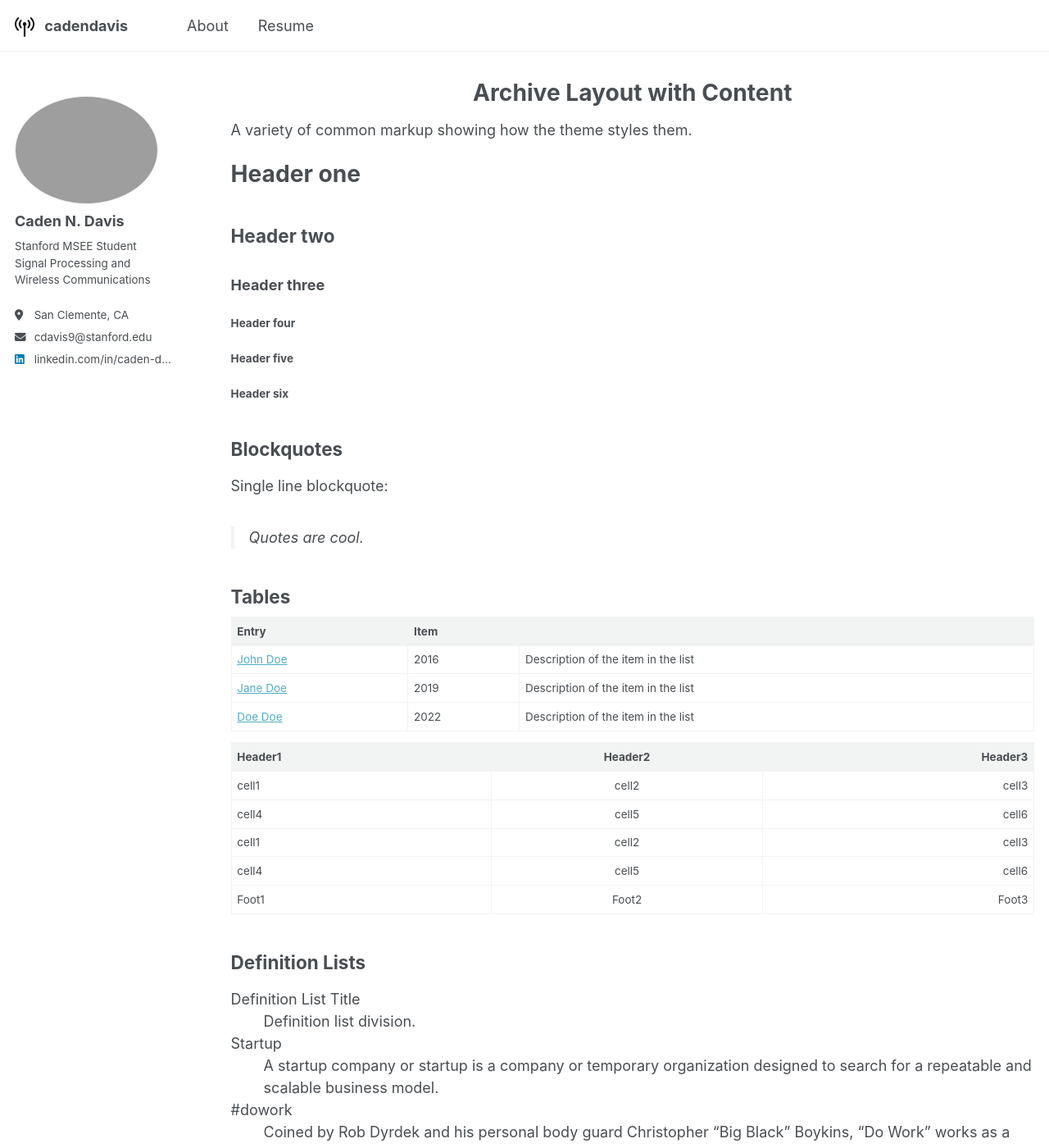
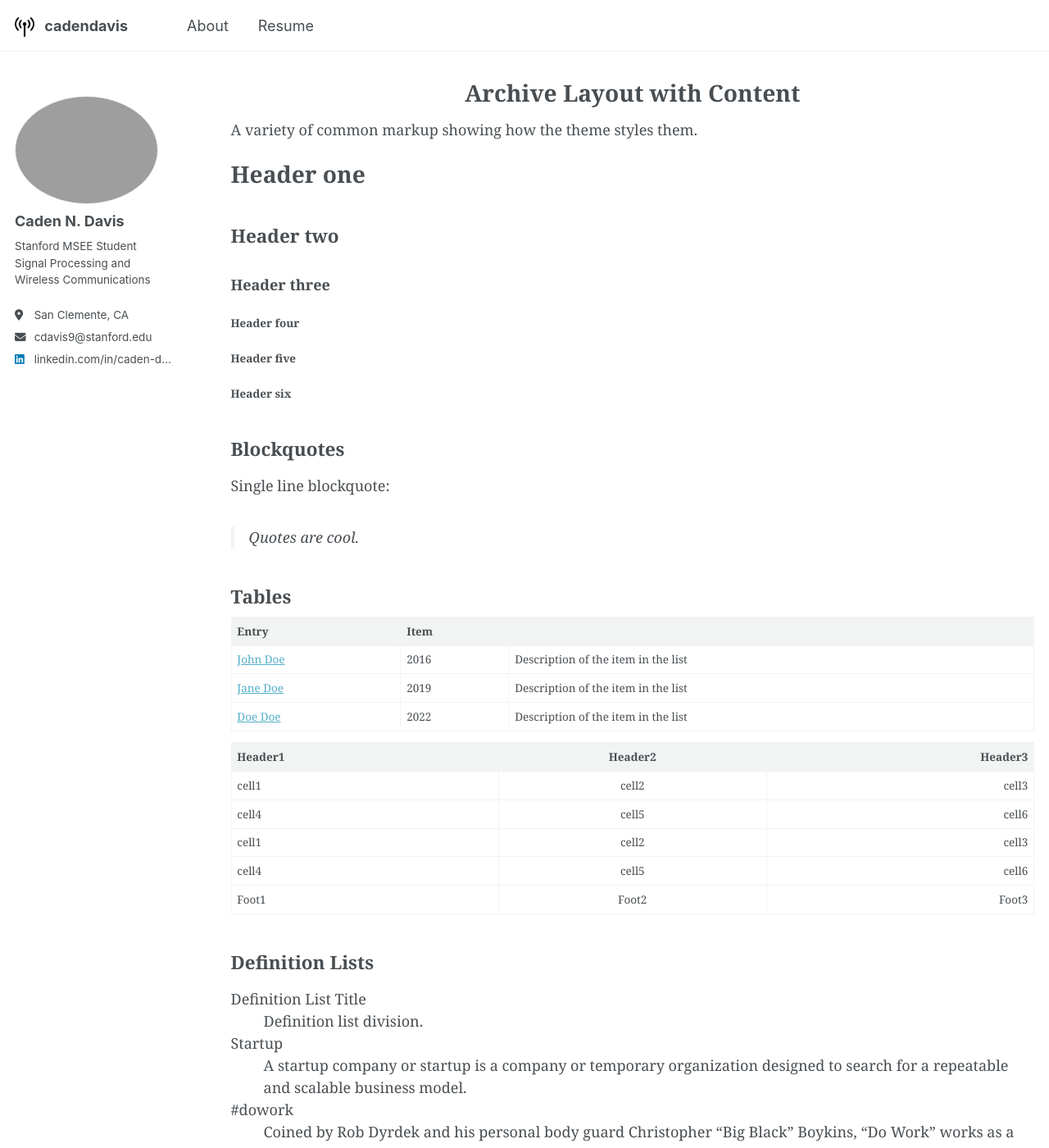
Before and after one commit to caden-davis/caden-davis.github.io, a Jekyll site: the page built from _pages/archive-layout-with-content.md, in a window 1280 px wide and 1400 px high. Shown: the whole window at 82% size. Built offline with Jekyll 4.4.1, drawn with Linux system fonts in a browser that asks for light colours; a script that is not in the unit is left out.

Commit message:
Check serif font look

```diff
--- a/_sass/_custom.scss
+++ b/_sass/_custom.scss
@@ -27,9 +27,9 @@
   border-radius: 8px;
   flex-shrink: 0;
 
-  @media screen and (max-width: 768px) {
-    width: 140px;                  // ✅ shrink image on mobile
-  }
+  // @media screen and (max-width: 768px) {
+  //   width: 140px;                  // ✅ shrink image on mobile
+  // }
 }
 
 .about-me-text {
--- a/_sass/_themes.scss
+++ b/_sass/_themes.scss
@@ -39,8 +39,10 @@ $type-size-6                : 0.75em;   // ~12px
 $type-size-7                : 0.6875em; // ~11px
 $type-size-8                : 0.625em;  // ~10px
 
-$global-font-family         : $sans-serif;
-$header-font-family         : $sans-serif;
+// $global-font-family         : $sans-serif;
+$global-font-family         : $serif;
+// $header-font-family         : $sans-serif;
+$header-font-family         : $serif;
 $caption-font-family        : $serif;
 
 /* ==========================================================================
```
